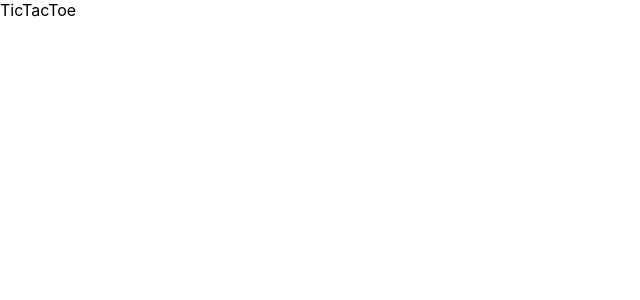
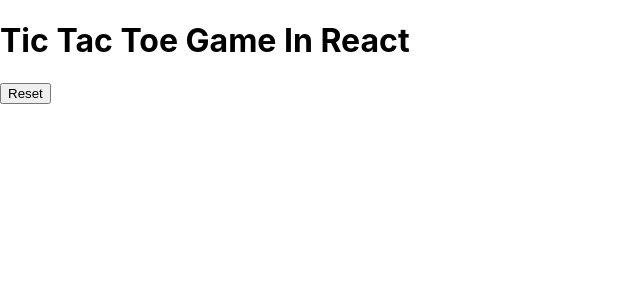
Before and after one commit to mirankavinda/Tic-Tac-Toe, a React (Create React App) app: page / in a window 1280 px wide. Shown: the top 300 px of the page, without its empty margins (0-640 px from the left). Built offline with nearby package versions, Linux system fonts and the light colour scheme.

Commit message:
Add game title, board, and reset button to TicTacToe component

```diff
--- a/src/components/TicTacToe/TicTacToe.jsx
+++ b/src/components/TicTacToe/TicTacToe.jsx
@@ -1,9 +1,17 @@
 import React from 'react'
 import './TicTacToe.css'
+import circle_icon from '../assets/circle.png'
+import cross_icon from '../assets/cross.png'
 
 const TicTacToe = () => {
   return (
-    <div>TicTacToe</div>
+    <div className='container'>
+      <h1 className="title">Tic Tac Toe Game In <span>React</span></h1>
+      <div className='board'>
+
+      </div>
+      <button className="reset">Reset</button>
+    </div>
   )
 }
 
```
